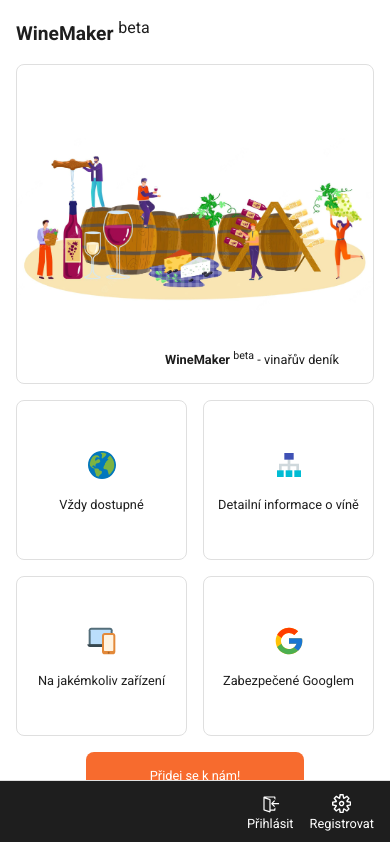
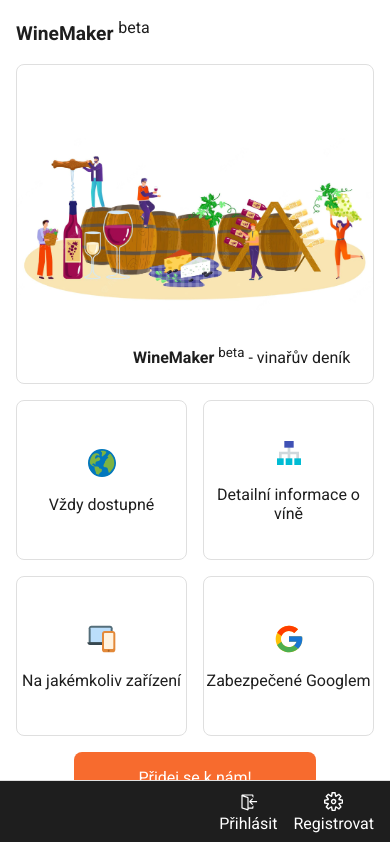
Before and after one commit to Gozo18/winemaker, a Next.js app: page / in a window 390 px wide. Shown: the top 842 px of the page. Built offline with nearby package versions, Linux system fonts and the light colour scheme; no server answers.

Commit message:
Response fonts size back

```diff
--- a/styles/Index.module.scss
+++ b/styles/Index.module.scss
@@ -27,10 +27,6 @@
   width: 14rem;
   overflow: hidden;
 
-  @media (max-width: 767px) {
-    width: 12rem;
-  }
-
   h2 {
     position: relative;
     font-size: 1rem;
@@ -43,10 +39,6 @@
 
     sup, span {
       font-weight: normal;
-    }
-
-    @media (max-width: 767px) {
-      font-size: 0.8rem;
     }
   }
 }
@@ -82,10 +74,6 @@
     margin-top: 1rem;
     font-size: 1rem;
     text-align: center;
-
-    @media (max-width: 767px) {
-      font-size: 0.8rem;
-    }
   }
 }
 
@@ -148,9 +136,5 @@
   h3 {
     margin-bottom: 1rem;
     text-align: center;
-
-    @media (max-width: 767px) {
-      font-size: 0.8rem;
-    }
   }
 }
--- a/styles/globals.scss
+++ b/styles/globals.scss
@@ -20,10 +20,6 @@
   @media (max-width: 1250px) {
     padding: 0 1rem;
   }
-
-  @media (max-width: 767px) {
-    font-size: 0.8rem;
-  }
 }
 
 a {
```
